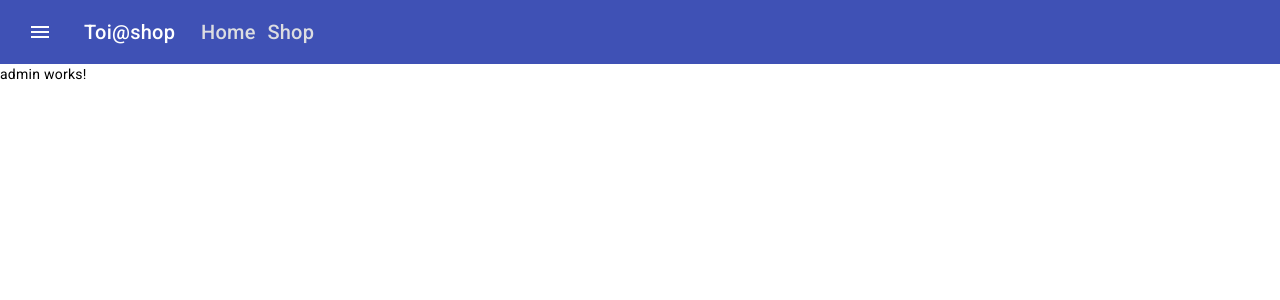
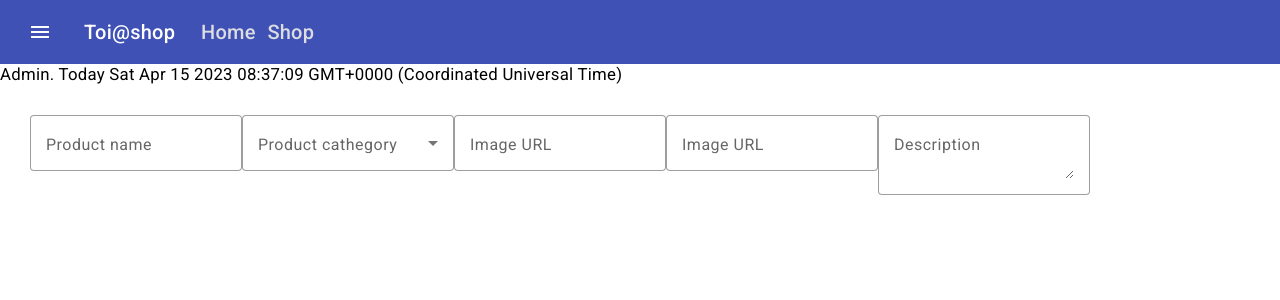
Before and after one commit to Yurii19/trial-ast, an Angular app: page /admin in a window 1280 px wide. Shown: the top 300 px of the page. Built offline with nearby package versions, Linux system fonts and the light colour scheme.

Commit message:
chore: added admin form

```diff
--- a/src/app/core/types.ts
+++ b/src/app/core/types.ts
@@ -6,3 +6,5 @@ export interface IProduct {
   description: string;
   price: string;
 }
+
+export const cathegories = ['Chemistry', 'Clothes', 'Decorations', 'Others'];
--- a/src/app/layouts/admin/admin.component.html
+++ b/src/app/layouts/admin/admin.component.html
@@ -1 +1,31 @@
-<p>admin works!</p>
+<span class="date">Admin. Today {{ date }}</span>
+<div class="form-container">
+  <form action="#">
+    <mat-form-field appearance="outline">
+      <mat-label>Product name</mat-label>
+      <input matInput placeholder="Name" />
+      <!-- <mat-icon matSuffix>sentiment_very_satisfied</mat-icon> -->
+      <!-- <mat-hint>Hint</mat-hint> -->
+    </mat-form-field>
+    <mat-form-field appearance="outline">
+      <mat-label>Product cathegory</mat-label>
+      <mat-select>
+        <mat-option *ngFor="let cat of selectCathegories" [value]="cat">
+          {{ cat }}
+        </mat-option>
+      </mat-select>
+    </mat-form-field>
+    <mat-form-field appearance="outline">
+      <mat-label>Image URL</mat-label>
+      <input matInput placeholder="Image" />
+    </mat-form-field>
+    <mat-form-field appearance="outline">
+      <mat-label>Image URL</mat-label>
+      <input type="number" matInput placeholder="Image" />
+    </mat-form-field>
+    <mat-form-field appearance="outline">
+      <mat-label>Description</mat-label>
+      <textarea matInput placeholder="Ex. It makes me feel..."></textarea>
+    </mat-form-field>
+  </form>
+</div>
--- a/src/app/layouts/admin/admin.component.scss
+++ b/src/app/layouts/admin/admin.component.scss
@@ -0,0 +1,13 @@
+.date {
+  font-size: 1.2em;
+}
+.form-container {
+  padding: 30px;
+  form {
+    * {
+      vertical-align: top;
+    }
+  }
+}
+.mat-mdc-form-field {
+}
--- a/src/app/layouts/admin/admin.component.ts
+++ b/src/app/layouts/admin/admin.component.ts
@@ -1,13 +1,26 @@
 import { Component } from '@angular/core';
 import { CommonModule } from '@angular/common';
+import { ReactiveFormsModule } from '@angular/forms';
+import { MatFormFieldModule } from '@angular/material/form-field';
+import { cathegories } from 'src/app/core/types';
+import { MatInputModule } from '@angular/material/input';
+import { MatIconModule } from '@angular/material/icon';
+import { MatSelectModule } from '@angular/material/select';
 
 @Component({
   selector: 'app-admin',
   standalone: true,
-  imports: [CommonModule],
+  imports: [
+    CommonModule,
+    MatFormFieldModule,
+    MatIconModule,
+    MatInputModule,
+    MatSelectModule,
+  ],
   templateUrl: './admin.component.html',
-  styleUrls: ['./admin.component.scss']
+  styleUrls: ['./admin.component.scss'],
 })
 export class AdminComponent {
-
+  date: Date = new Date();
+  selectCathegories = cathegories;
 }
```
